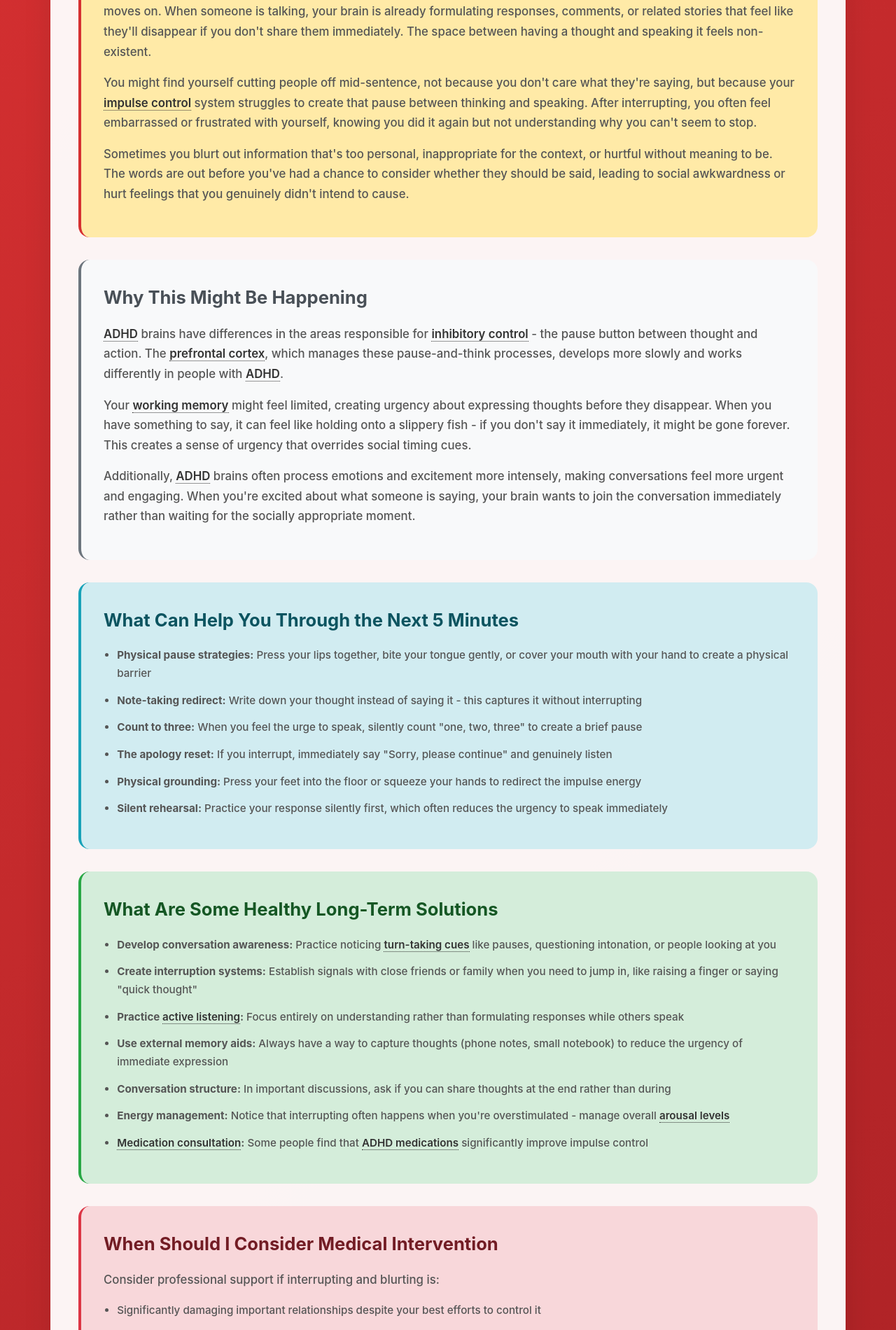
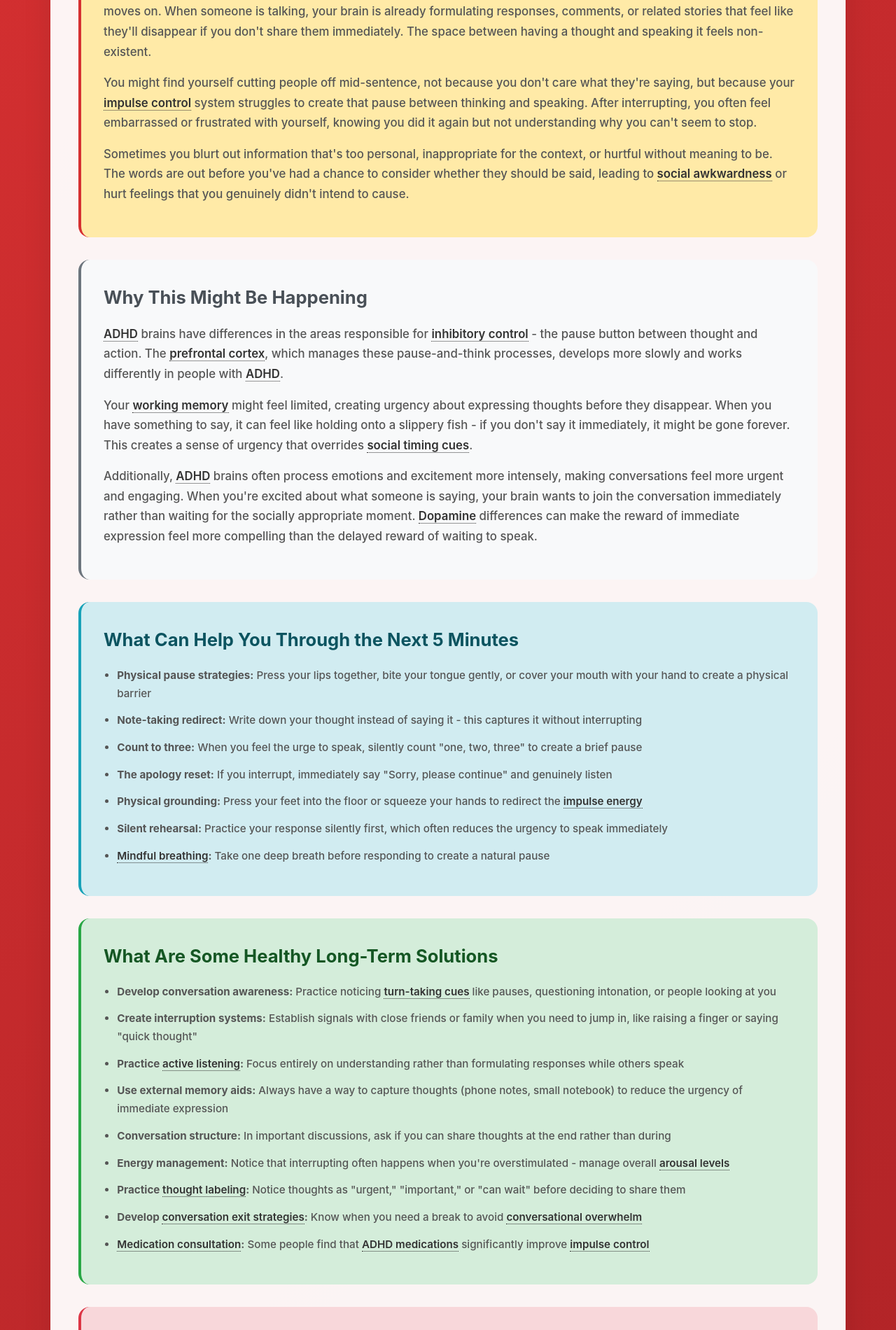
Before and after one commit to neurodivergent-survival-guide/neurodivergent-survival-guide, a Jekyll site: the page built from struggles/interrupting-and-blurting.html, in a window 1280 px wide. Shown: the part 433-2333 px from the top of the page at 70% size. Built offline with Jekyll 4.4.1, drawn with Linux system fonts in a browser that asks for light colours; some of the changed text lies outside the part shown.

Commit message:
Update interrupting-and-blurting.html

```diff
--- a/struggles/interrupting-and-blurting.html
+++ b/struggles/interrupting-and-blurting.html
@@ -297,7 +297,9 @@
     .immediate-help .jargon,
     .long-term .jargon,
     .medical-section .jargon,
-    .validation-section .jargon {
+    .validation-section .jargon,
+    .disclaimer .jargon,
+    .crisis-resources .jargon {
         color: #333;
         font-weight: 600;
         border-bottom-color: #333;
@@ -476,16 +478,16 @@
 
                 <p>You might find yourself cutting people off mid-sentence, not because you don't care what they're saying, but because your <a class="jargon">impulse control<span class="tooltip">The brain's ability to pause and think before acting on immediate urges or reactions</span></a> system struggles to create that pause between thinking and speaking. After interrupting, you often feel embarrassed or frustrated with yourself, knowing you did it again but not understanding why you can't seem to stop.</p>
 
-                <p>Sometimes you blurt out information that's too personal, inappropriate for the context, or hurtful without meaning to be. The words are out before you've had a chance to consider whether they should be said, leading to social awkwardness or hurt feelings that you genuinely didn't intend to cause.</p>
+                <p>Sometimes you blurt out information that's too personal, inappropriate for the context, or hurtful without meaning to be. The words are out before you've had a chance to consider whether they should be said, leading to <a class="jargon">social awkwardness<span class="tooltip">Uncomfortable social situations that arise from communication differences or timing mismatches</span></a> or hurt feelings that you genuinely didn't intend to cause.</p>
             </div>
 
             <div class="why-section">
                 <h2 id="why-this-happens">Why This Might Be Happening</h2>
                 <p><a class="jargon">ADHD<span class="tooltip">Attention-Deficit/Hyperactivity Disorder - brain differences affecting attention, impulse control, and executive function</span></a> brains have differences in the areas responsible for <a class="jargon">inhibitory control<span class="tooltip">The brain's ability to stop automatic responses and think before acting</span></a> - the pause button between thought and action. The <a class="jargon">prefrontal cortex<span class="tooltip">Brain region responsible for executive functions like planning, decision-making, and impulse control</span></a>, which manages these pause-and-think processes, develops more slowly and works differently in people with <a class="jargon">ADHD<span class="tooltip">Attention-Deficit/Hyperactivity Disorder - brain differences affecting attention, impulse control, and executive function</span></a>.</p>
 
-                <p>Your <a class="jargon">working memory<span class="tooltip">The brain's ability to hold and manipulate information temporarily while completing tasks</span></a> might feel limited, creating urgency about expressing thoughts before they disappear. When you have something to say, it can feel like holding onto a slippery fish - if you don't say it immediately, it might be gone forever. This creates a sense of urgency that overrides social timing cues.</p>
+                <p>Your <a class="jargon">working memory<span class="tooltip">The brain's ability to hold and manipulate information temporarily while completing tasks</span></a> might feel limited, creating urgency about expressing thoughts before they disappear. When you have something to say, it can feel like holding onto a slippery fish - if you don't say it immediately, it might be gone forever. This creates a sense of urgency that overrides <a class="jargon">social timing cues<span class="tooltip">Nonverbal signals that indicate when it's appropriate to speak or listen in conversations</span></a>.</p>
 
-                <p>Additionally, <a class="jargon">ADHD<span class="tooltip">Attention-Deficit/Hyperactivity Disorder - brain differences affecting attention, impulse control, and executive function</span></a> brains often process emotions and excitement more intensely, making conversations feel more urgent and engaging. When you're excited about what someone is saying, your brain wants to join the conversation immediately rather than waiting for the socially appropriate moment.</p>
+                <p>Additionally, <a class="jargon">ADHD<span class="tooltip">Attention-Deficit/Hyperactivity Disorder - brain differences affecting attention, impulse control, and executive function</span></a> brains often process emotions and excitement more intensely, making conversations feel more urgent and engaging. When you're excited about what someone is saying, your brain wants to join the conversation immediately rather than waiting for the socially appropriate moment. <a class="jargon">Dopamine<span class="tooltip">A neurotransmitter that affects motivation, reward, and impulse control</span></a> differences can make the reward of immediate expression feel more compelling than the delayed reward of waiting to speak.</p>
             </div>
 
             <div class="immediate-help">
@@ -495,8 +497,9 @@
                     <li><strong>Note-taking redirect:</strong> Write down your thought instead of saying it - this captures it without interrupting</li>
                     <li><strong>Count to three:</strong> When you feel the urge to speak, silently count "one, two, three" to create a brief pause</li>
                     <li><strong>The apology reset:</strong> If you interrupt, immediately say "Sorry, please continue" and genuinely listen</li>
-                    <li><strong>Physical grounding:</strong> Press your feet into the floor or squeeze your hands to redirect the impulse energy</li>
+                    <li><strong>Physical grounding:</strong> Press your feet into the floor or squeeze your hands to redirect the <a class="jargon">impulse energy<span class="tooltip">The physical sensation of urgency that accompanies the need to speak immediately</span></a></li>
                     <li><strong>Silent rehearsal:</strong> Practice your response silently first, which often reduces the urgency to speak immediately</li>
+                    <li><strong><a class="jargon">Mindful breathing<span class="tooltip">Focusing on your breath to create space between impulse and action</span></a>:</strong> Take one deep breath before responding to create a natural pause</li>
                 </ul>
             </div>
 
@@ -509,7 +512,9 @@
                     <li><strong>Use external memory aids:</strong> Always have a way to capture thoughts (phone notes, small notebook) to reduce the urgency of immediate expression</li>
                     <li><strong>Conversation structure:</strong> In important discussions, ask if you can share thoughts at the end rather than during</li>
                     <li><strong>Energy management:</strong> Notice that interrupting often happens when you're overstimulated - manage overall <a class="jargon">arousal levels<span class="tooltip">Your nervous system's general state of alertness and activation</span></a></li>
-                    <li><strong><a class="jargon">Medication consultation<span class="tooltip">Working with healthcare providers to explore whether medication might help with impulse control</span></a>:</strong> Some people find that <a class="jargon">ADHD medications<span class="tooltip">Pharmaceutical treatments that can help improve attention and reduce impulsivity</span></a> significantly improve impulse control</li>
+                    <li><strong>Practice <a class="jargon">thought labeling<span class="tooltip">Mentally noting your thoughts as they arise to create awareness before speaking</span></a>:</strong> Notice thoughts as "urgent," "important," or "can wait" before deciding to share them</li>
+                    <li><strong>Develop <a class="jargon">conversation exit strategies<span class="tooltip">Ways to step back from conversations when you're becoming too impulsive</span></a>:</strong> Know when you need a break to avoid <a class="jargon">conversational overwhelm<span class="tooltip">When social interaction becomes too intense and impulse control becomes harder</span></a></li>
+                    <li><strong><a class="jargon">Medication consultation<span class="tooltip">Working with healthcare providers to explore whether medication might help with impulse control</span></a>:</strong> Some people find that <a class="jargon">ADHD medications<span class="tooltip">Pharmaceutical treatments that can help improve attention and reduce impulsivity</span></a> significantly improve <a class="jargon">impulse control<span class="tooltip">The brain's ability to pause and think before acting on immediate urges or reactions</span></a></li>
                 </ul>
             </div>
 
@@ -523,18 +528,22 @@
                     <li>Causing you significant distress or shame that affects your mental health</li>
                     <li>Getting worse over time despite trying behavioral strategies</li>
                     <li>Accompanied by other concerning <a class="jargon">impulse control<span class="tooltip">The brain's ability to pause and think before acting on immediate urges or reactions</span></a> issues like reckless spending or dangerous driving</li>
+                    <li>Interfering with your ability to maintain employment or educational opportunities</li>
+                    <li>Contributing to <a class="jargon">social isolation<span class="tooltip">Withdrawing from relationships and social situations due to shame or repeated negative interactions</span></a> or avoiding social situations entirely</li>
                 </ul>
 
-                <p><strong>A therapist specializing in <a class="jargon">ADHD<span class="tooltip">Attention-Deficit/Hyperactivity Disorder - brain differences affecting attention, impulse control, and executive function</span></a></strong> can help you develop personalized strategies for impulse management. <strong>A psychiatrist</strong> can evaluate whether <a class="jargon">medication<span class="tooltip">Pharmaceutical treatments that can help improve attention and reduce impulsivity</span></a> might help reduce impulsivity. Many people find that appropriate medication makes behavioral strategies much more effective.</p>
+                <p><strong>A therapist specializing in <a class="jargon">ADHD<span class="tooltip">Attention-Deficit/Hyperactivity Disorder - brain differences affecting attention, impulse control, and executive function</span></a></strong> can help you develop personalized strategies for <a class="jargon">impulse management<span class="tooltip">Techniques for improving the pause between thought and action</span></a>. <strong>A psychiatrist</strong> can evaluate whether <a class="jargon">medication<span class="tooltip">Pharmaceutical treatments that can help improve attention and reduce impulsivity</span></a> might help reduce impulsivity. Many people find that appropriate medication makes behavioral strategies much more effective.</p>
             </div>
 
             <div class="validation-section">
                 <h2 id="youre-not-imagining-this">You're Not Imagining This</h2>
-                <p>Interrupting and blurting are real <a class="jargon">neurological differences<span class="tooltip">Variations in how the brain is structured and functions that create predictable patterns of behavior</span></a> in how your brain processes the gap between thought and speech. This isn't about being rude, selfish, or lacking consideration for others. Your brain genuinely works differently in the impulse control areas, making the pause between thinking and speaking much shorter than it is for <a class="jargon">neurotypical<span class="tooltip">People whose brains develop and function in ways that align with societal expectations and norms</span></a> people.</p>
+                <p>Interrupting and blurting are real <a class="jargon">neurological differences<span class="tooltip">Variations in how the brain is structured and functions that create predictable patterns of behavior</span></a> in how your brain processes the gap between thought and speech. This isn't about being rude, selfish, or lacking consideration for others. Your brain genuinely works differently in the <a class="jargon">impulse control<span class="tooltip">The brain's ability to pause and think before acting on immediate urges or reactions</span></a> areas, making the pause between thinking and speaking much shorter than it is for <a class="jargon">neurotypical<span class="tooltip">People whose brains develop and function in ways that align with societal expectations and norms</span></a> people.</p>
 
                 <p>Many people with <a class="jargon">ADHD<span class="tooltip">Attention-Deficit/Hyperactivity Disorder - brain differences affecting attention, impulse control, and executive function</span></a> describe feeling like their thoughts have urgency that others don't experience. The fear of losing important thoughts or contributions to conversations is real and valid. Learning to work with your brain's patterns rather than fighting them completely can help you develop sustainable communication strategies while honoring your natural enthusiasm and engagement.</p>
 
-                <p>Good relationships can accommodate some interrupting when people understand it's not intentional rudeness. The goal isn't perfect conversation behavior - it's reducing the frequency enough that relationships stay healthy while you remain authentically yourself.</p>
+                <p>Your interrupting often comes from genuine engagement and excitement about the conversation - qualities that many people value even when the timing feels off. The <a class="jargon">social shame<span class="tooltip">Feelings of embarrassment and self-criticism that develop from repeated social misunderstandings</span></a> around interrupting can sometimes be more damaging than the interrupting itself. Good relationships can accommodate some interrupting when people understand it's not intentional rudeness.</p>
+
+                <p>The goal isn't perfect conversation behavior - it's reducing the frequency enough that relationships stay healthy while you remain authentically yourself. Your enthusiasm and quick thinking are strengths that don't need to be eliminated, just channeled more skillfully.</p>
             </div>
 
             <div class="disclaimer">
```
